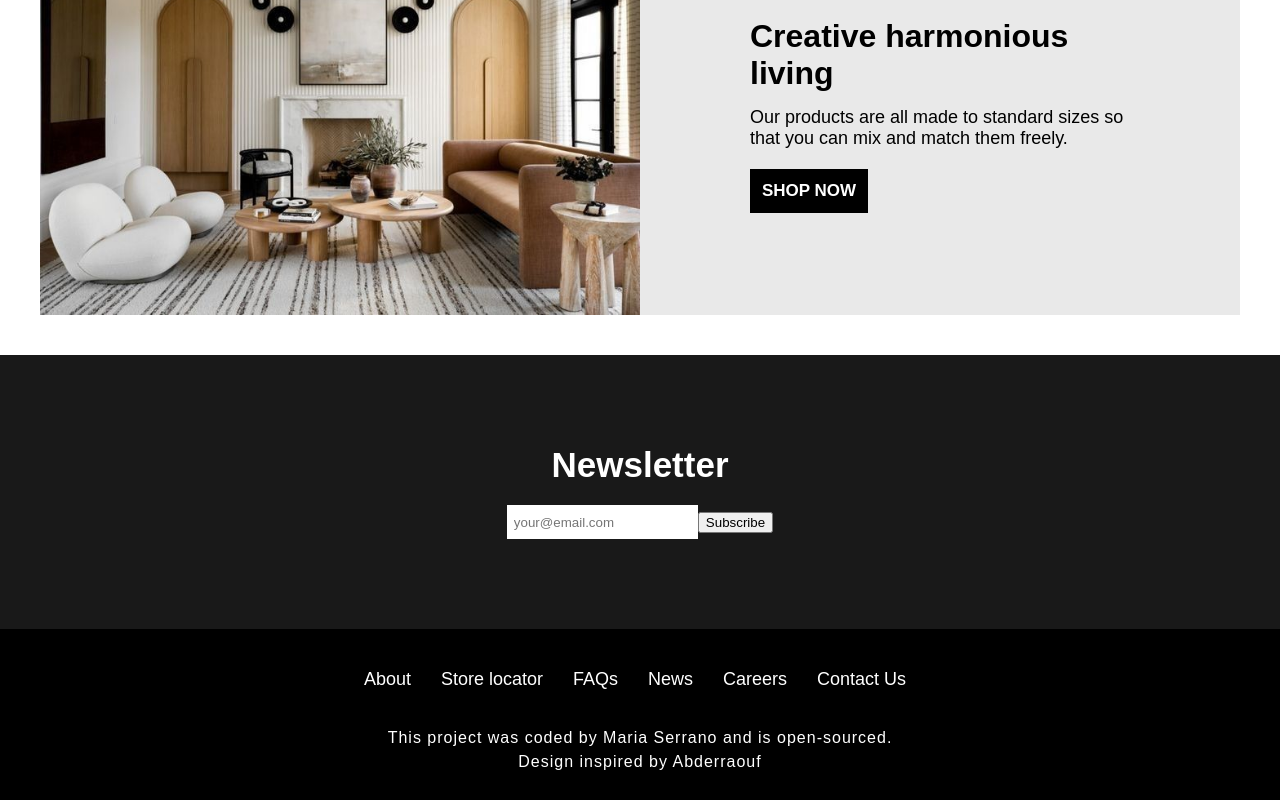
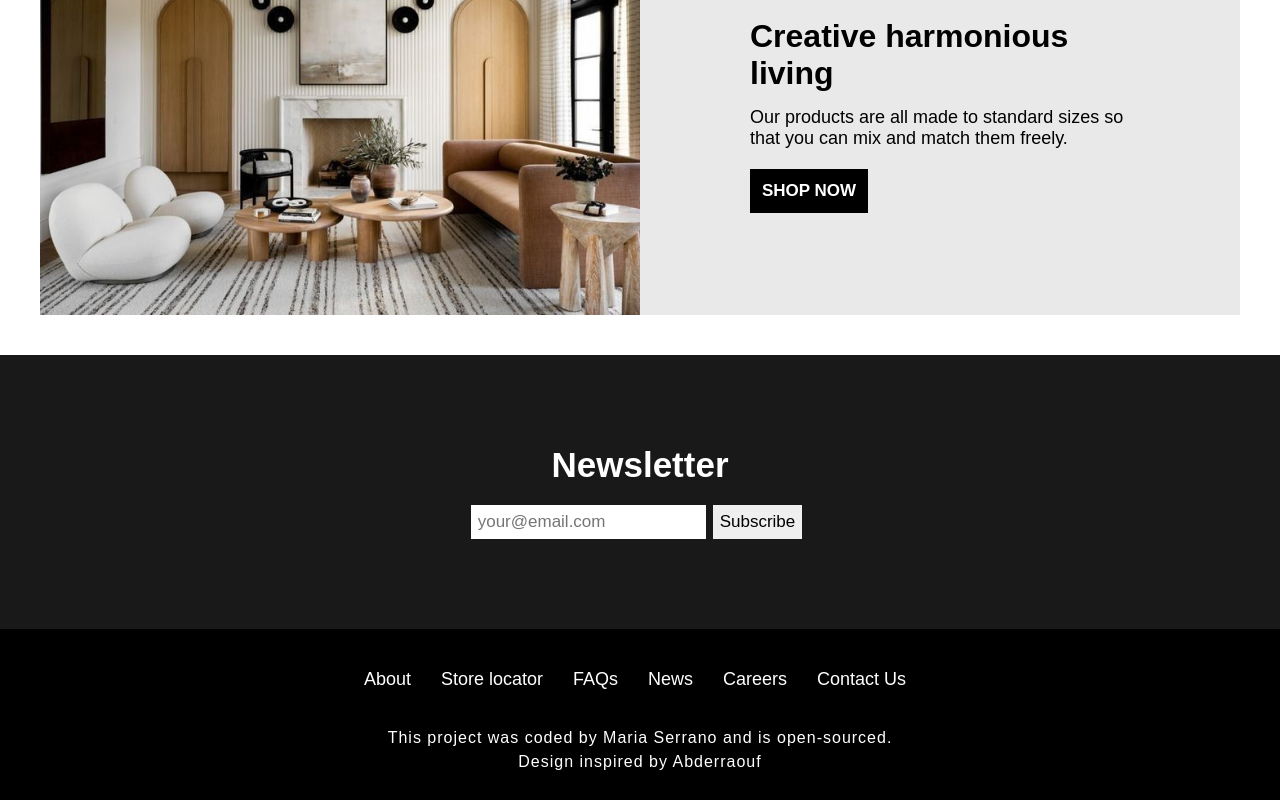
Before and after one commit to mhserrano/e-commerce, a React (Vite) app: page / in a window 1280 px wide. Shown: the part 2697-3497 px from the top of the page. Built offline with nearby package versions, Linux system fonts and the light colour scheme; a web font is replaced by a local one.

Commit message:
Update newsletter.css

```diff
--- a/src/components/Newsletter.css
+++ b/src/components/Newsletter.css
@@ -16,8 +16,10 @@
   text-align: center;
 }
 
-.news-container input {
+.news-container input,
+.news-container button {
+  font-size: 17px;
   border: none;
   padding: 7px;
-  height: 20px;
+  margin-right: 7px;
 }
```
